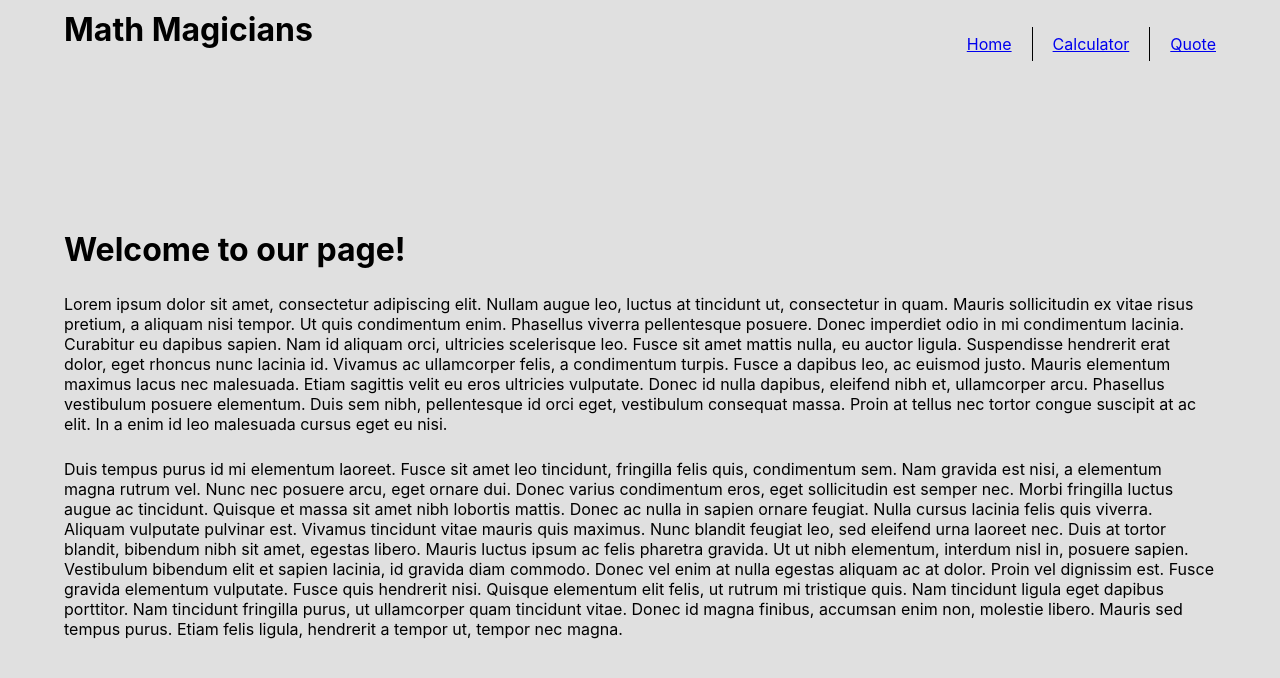
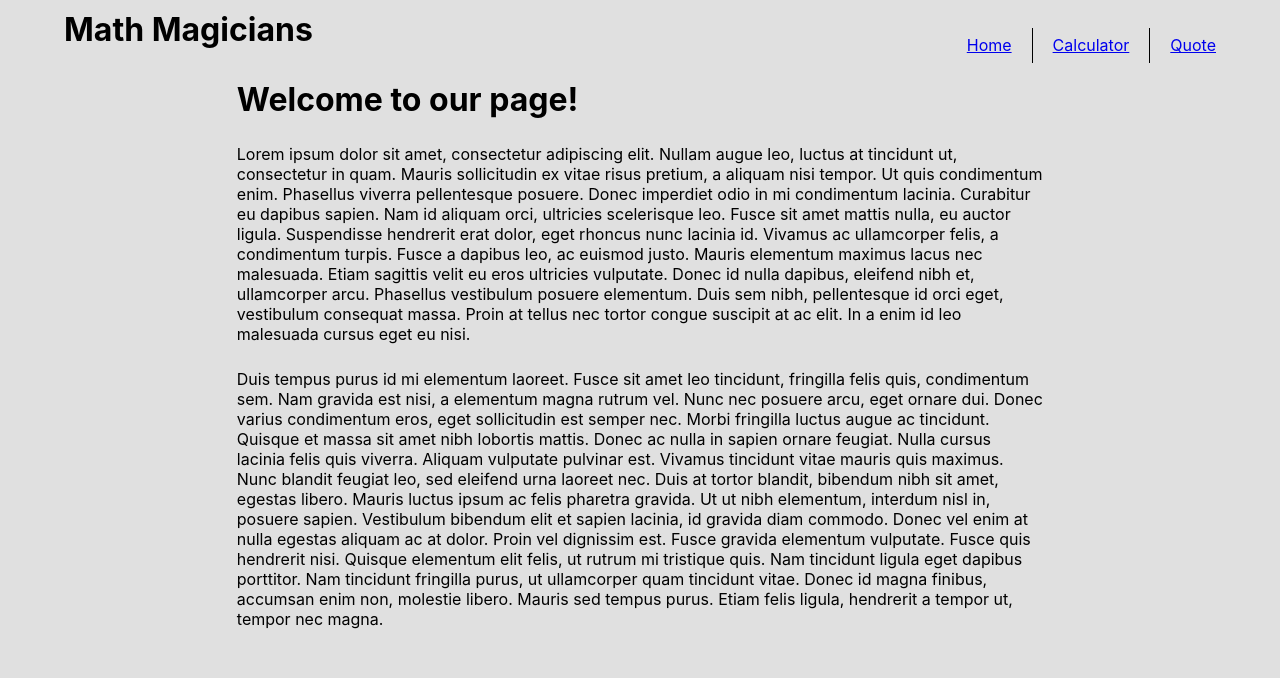
Before and after one commit to Estete9/Math-Magicians, a React (Create React App) app: page / in a window 1280 px wide. Shown: the top 678 px of the page. Built offline with nearby package versions, Linux system fonts and the light colour scheme.

Commit message:
Implement Calculator screen layout and styles

```diff
--- a/src/App.css
+++ b/src/App.css
@@ -17,13 +17,6 @@
   height: 100vh;
   background-color: #e0e0e0;
   padding: 10px 5%;
-}
-
-#wrapper > div {
-  display: flex;
-  justify-content: center;
-  align-items: center;
-  height: calc(100vh - 70px);
 }
 
 @media (prefers-reduced-motion: no-preference) {
--- a/src/Routes/CalculatorScreen.js
+++ b/src/Routes/CalculatorScreen.js
@@ -1,10 +1,12 @@
+import styles from '../styles/calculatorScreen.module.css';
 import Calculator from '../components/Calculator';
 
 function CalculatorScreen() {
   return (
-    // <div className='wrapper'>
-    <Calculator />
-    // </div>
+    <div className={styles.calculatorScreenWrapper}>
+      <h1>Let&apos;s do Math!</h1>
+      <Calculator />
+    </div>
   );
 }
 
--- a/src/Routes/HomeScreen.js
+++ b/src/Routes/HomeScreen.js
@@ -2,8 +2,6 @@ import styles from '../styles/homeScreen.module.css';
 
 function HomeScreen() {
   return (
-    // <div className='wrapper'>
-    <div className={styles.homeScreen}>
     <div className={styles.homeContent}>
       <h1 className={styles.homeTitle}>Welcome to our page!</h1>
       <p className={styles.homeText}>
@@ -44,7 +42,6 @@ function HomeScreen() {
         felis ligula, hendrerit a tempor ut, tempor nec magna.
       </p>
     </div>
-    </div>
   );
 }
 export default HomeScreen;
--- a/src/Routes/QuoteScreen.js
+++ b/src/Routes/QuoteScreen.js
@@ -1,8 +1,9 @@
 import Quote from '../components/Quote';
+import styles from '../styles/quoteScreen.module.css';
 
 function QuoteScreen() {
   return (
-    <div>
+    <div className={styles.quoteScreenWrapper}>
       <Quote />
     </div>
   );
--- a/src/styles/App.scss
+++ b/src/styles/App.scss
@@ -17,13 +17,6 @@
   height: 100vh;
   background-color: #e0e0e0;
   padding: 10px 5%;
-}
-
-#wrapper > div {
-  display: flex;
-  justify-content: center;
-  align-items: center;
-  height: calc(100vh - 70px);
 }
 
 @media (prefers-reduced-motion: no-preference) {
--- /dev/null
+++ b/src/styles/calculatorScreen.module.css
@@ -0,0 +1,8 @@
+.calculatorScreenWrapper {
+  margin-top: auto;
+  margin-bottom: auto;
+  width: 100%;
+  display: flex;
+  justify-content: space-around;
+  align-items: start;
+}
--- a/src/styles/homeScreen.module.css
+++ b/src/styles/homeScreen.module.css
@@ -1,10 +1,10 @@
-.homeScreen {
-  width: 100%;
-}
-
 .homeContent {
   display: flex;
   flex-direction: column;
   gap: 25px;
   text-align: left;
+  width: 70%;
+  justify-content: start;
+  margin-left: auto;
+  margin-right: auto;
 }
--- /dev/null
+++ b/src/styles/quoteScreen.module.css
@@ -0,0 +1,6 @@
+.quoteScreenWrapper {
+  display: flex;
+  justify-content: center;
+  align-items: center;
+  height: calc(100vh - 70px);
+}
```
Also changed, not shown: 1 other file (tests, documents, lock files or other folders). Lines whose indentation alone changed are shown as unchanged.
